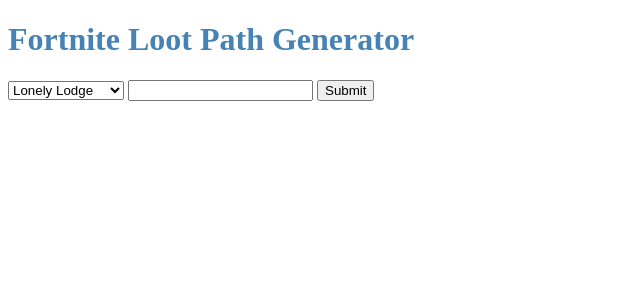
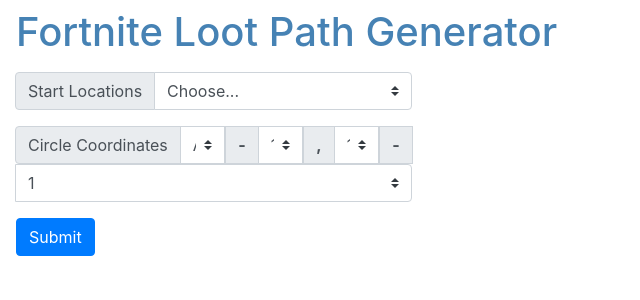
Before and after one commit to auszhang/PathGenFN, a Flask app: page / in a window 1280 px wide. Shown: the top 300 px of the page, without its empty margins (0-640 px from the left). Run offline with Flask 2, Linux system fonts and the light colour scheme; some libraries are stand-ins or nearby versions.

Commit message:
added bootstrap

```diff
--- a/Fortnite Path Gen/templates/homepage.html
+++ b/Fortnite Path Gen/templates/homepage.html
@@ -1,18 +1,45 @@
 <!DOCTYPE html>
 <html lang="en">
 <head>
-    <meta charset="UTF-8">
+    <meta charset="utf-8">
+    <meta name="viewport" content="width=device-width, initial-scale=1, shrink-to-fit=no">
+
     <title>Fortnite Loot Path</title>
+
+    <!-- Bootstrap CSS -->
+    <link rel="stylesheet" href="https://stackpath.bootstrapcdn.com/bootstrap/4.1.3/css/bootstrap.min.css" integrity="sha384-MCw98/SFnGE8fJT3GXwEOngsV7Zt27NXFoaoApmYm81iuXoPkFOJwJ8ERdknLPMO" crossorigin="anonymous">
     <link rel="stylesheet" type="text/css" href="{{ url_for('static', filename='style.css') }}">
+
+    <!--
+    <script src="https://ajax.googleapis.com/ajax/libs/jquery/3.2.1/jquery.min.js"></script>
+    <script>
+        $(document).ready(function() {
+            var start_select = $('#inputGroupSelect01 :selected').text();
+            if (start_select == "Unnamed Location") {
+                var alph = ['A','B','C','D','E','F','G','H','I','J'];
+                var num = ['1','2','3','4','5','6','7','8','9','10']
+                var s00 = $('<select name="start" class="custom-select" id="inputGroupSelect01"/>');
+                for(var letter in alph) {
+                    $('<option />', {value: letter, text: letter}).appendTo(s00);
+                }
+                s00.appendTo('select');
+            }
+        });
+    </script>
+    -->
 </head>
 <body>
-    <h1>Fortnite Loot Path Generator</h1>
-{#    <u>Result is:#}
-{#        <li>{{ result_int }}</li>#}
-{#    </u>#}
+    <h1 class="text-left mx-3 my-2">Fortnite Loot Path Generator</h1>
     <form name="Start Location" action = '/' method='POST'>
-        <select name="start">
-            <option value="Lonely Lodge" selected>Lonely Lodge</option>
+
+        <div class="input-group my-3 col-sm-4">
+            <div class="input-group-prepend">
+                <label class="input-group-text" for="inputGroupSelect01">Start Locations</label>
+            </div>
+            <select name="start" class="custom-select" id="inputGroupSelect01">
+                <option selected>Choose...</option>
+                <option value="Unnamed Location">Unnamed Location</option>
+                <option value="Lonely Lodge">Lonely Lodge</option>
                 <option value="Retail Row">Retail Row</option>
                 <option value="Flush Factory">Flush Factory</option>
                 <option value="Shifty Shafts">Shift Shafts</option>
@@ -20,9 +47,6 @@
                 <option value="Risky Reels">Risky Reels</option>
                 <option value="Fatal Fields">Fatal Fields</option>
                 <option value="Lucky Landing">Lucky Landing</option>
-{#            <option value="Junk Junction">Junk Junction</option>#}
-{#            <option value="Snobby Shores">Snobby Shores</option>#}
-{#            <option value="Pleasant Park">Pleasant Park</option>#}
                 <option value="Salty Springs">Salty Springs</option>
                 <option value="Loot Lake">Loot Lake</option>
                 <option value="Dusty Divot">Dusty Divot</option>
@@ -32,8 +56,70 @@
                 <option value="Lazy Links">Lazy Links</option>
                 <option value="Paradise Palms">Paradise Palms</option>
             </select>
-        <input name="text1">
-        <input type="submit">
+        </div>
+        <div id="circle">
+            <div class="input-group my-3 col-sm-4">
+                <div class="input-group-prepend">
+                    <label class="input-group-text" for="inputGroupSelect02">Circle Coordinates</label>
+                </div>
+                <select name="circle00" class="custom-select col-xs-1" id="inputGroupSelect02">
+                    <option value="A">A</option>
+                    <option value="B">B</option>
+                    <option value="C">C</option>
+                    <option value="D">D</option>
+                    <option value="E">E</option>
+                    <option value="F">F</option>
+                    <option value="G">G</option>
+                    <option value="H">H</option>
+                    <option value="I">I</option>
+                    <option value="J">J</option>
+                </select>
+                <div class="input-group-prepend">
+                    <label class="input-group-text font-weight-bold" for="inputGroupSelect03">-</label>
+                </div>
+                <select name="circle01" class="custom-select" id="inputGroupSelect03">
+                    <option value="1">1</option>
+                    <option value="2">2</option>
+                    <option value="3">3</option>
+                    <option value="4">4</option>
+                    <option value="5">5</option>
+                    <option value="6">6</option>
+                    <option value="7">7</option>
+                    <option value="8">8</option>
+                    <option value="9">9</option>
+                </select>
+                <div class="input-group-prepend">
+                    <label class="input-group-text font-weight-bold" for="inputGroupSelect04">,</label>
+                </div>
+                <select name="circle10" class="custom-select" id="inputGroupSelect04">
+                    <option value="1">1</option>
+                    <option value="2">2</option>
+                    <option value="3">3</option>
+                    <option value="4">4</option>
+                    <option value="5">5</option>
+                    <option value="6">6</option>
+                    <option value="7">7</option>
+                    <option value="8">8</option>
+                    <option value="9">9</option>
+                    <option value="10">10</option>
+                </select>
+                <div class="input-group-prepend">
+                    <label class="input-group-text font-weight-bold" for="inputGroupSelect05">-</label>
+                </div>
+                <select name="circle11" class="custom-select" id="inputGroupSelect05">
+                    <option value="1">1</option>
+                    <option value="2">2</option>
+                    <option value="3">3</option>
+                    <option value="4">4</option>
+                    <option value="5">5</option>
+                    <option value="6">6</option>
+                    <option value="7">7</option>
+                    <option value="8">8</option>
+                    <option value="9">9</option>
+                </select>
+            </div>
+        </div>
+        <input class="btn btn-primary mx-3" type="submit" value="Submit">
     </form>
 </body>
 </html>
```
Lines whose indentation alone changed are shown as unchanged.
